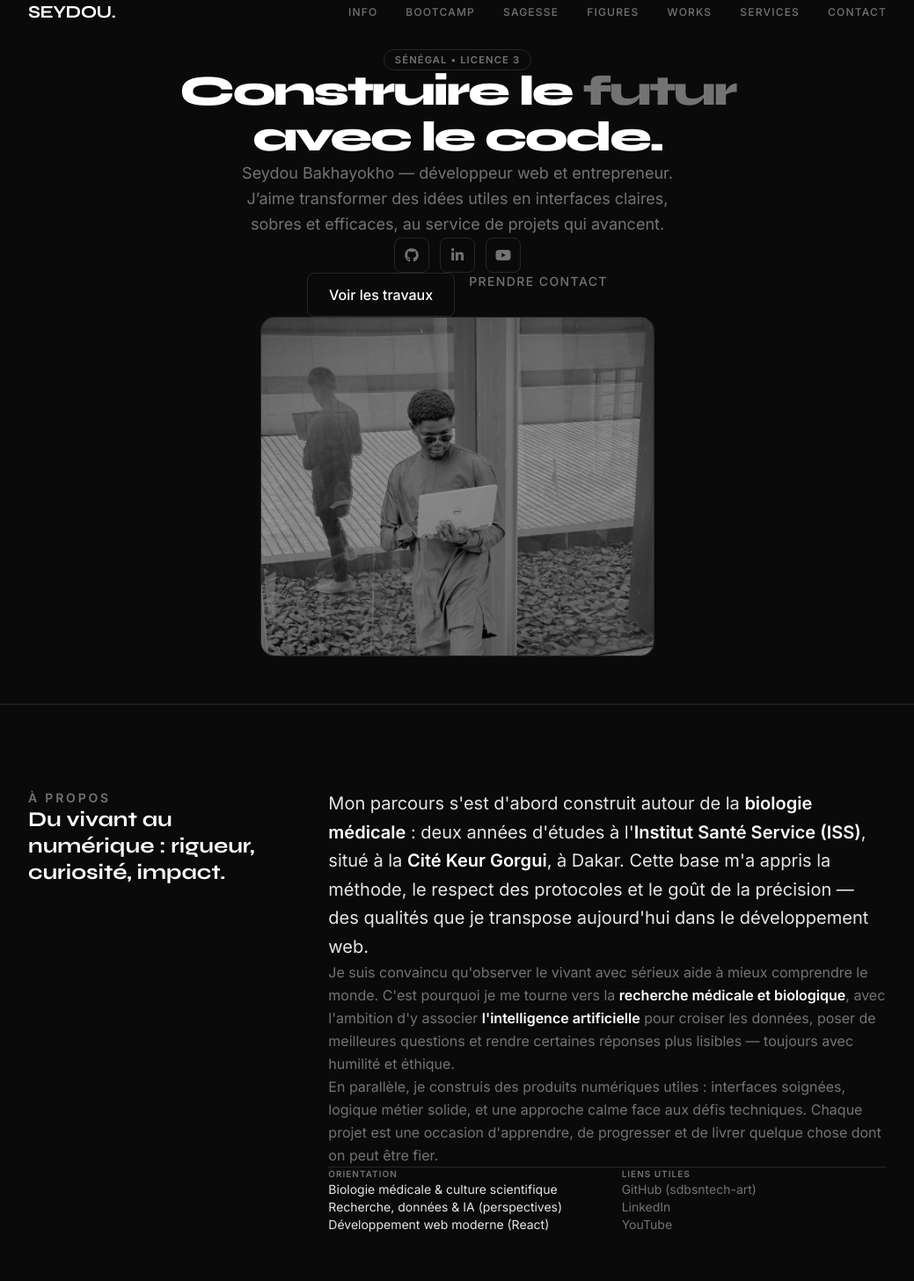
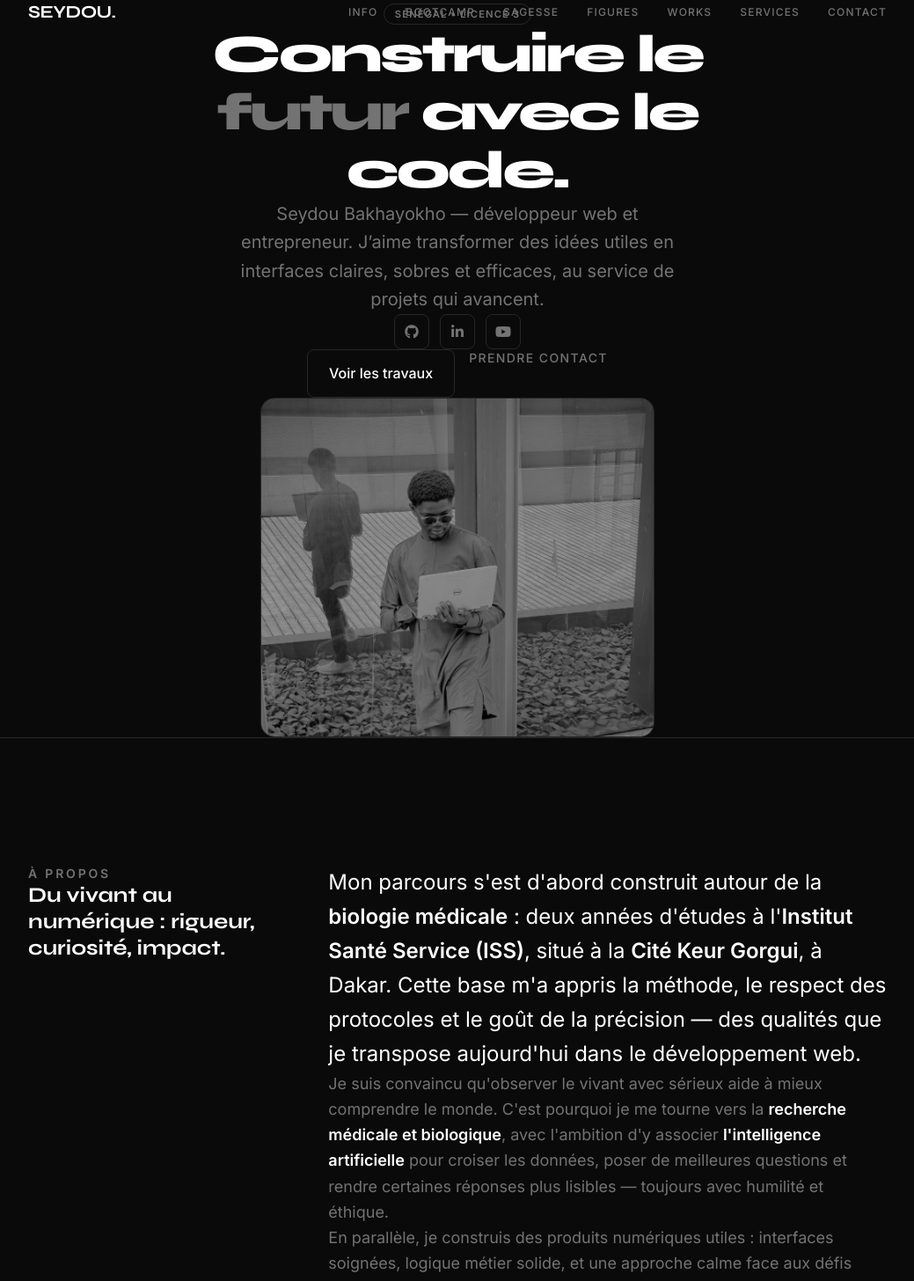
Before and after one commit to sdbsntech-art/SDOUBAKHAYOKHO, a React (Vite) app: page / in a window 1280 px wide. Shown: the top 1456 px of the page at 88% size, without its empty margins (120-1159 px from the left). Built offline with nearby package versions, Linux system fonts and the light colour scheme; the HTML template or start-up script is replaced by a standard one.

Commit message:
Design: Improve readability, increase font sizes and section spacing

```diff
--- a/src/components/About.jsx
+++ b/src/components/About.jsx
@@ -21,7 +21,7 @@ const About = () => {
           </div>
 
           <div className="space-y-6 md:col-span-8">
-            <p className="text-xl leading-relaxed text-text-main">
+            <p className="text-2xl leading-relaxed text-white">
               Mon parcours s&apos;est d&apos;abord construit autour de la{' '}
               <strong className="text-white">biologie médicale</strong> : deux
               années d&apos;études à l&apos;
@@ -34,7 +34,7 @@ const About = () => {
               le goût de la précision — des qualités que je transpose aujourd&apos;hui
               dans le développement web.
             </p>
-            <p className="leading-relaxed text-text-dim">
+            <p className="text-lg leading-relaxed text-text-dim">
               Je suis convaincu qu&apos;observer le vivant avec sérieux aide à mieux
               comprendre le monde. C&apos;est pourquoi je me tourne vers la{' '}
               <strong className="text-white">recherche médicale et biologique</strong>
@@ -43,7 +43,7 @@ const About = () => {
               pour croiser les données, poser de meilleures questions et rendre
               certaines réponses plus lisibles — toujours avec humilité et éthique.
             </p>
-            <p className="leading-relaxed text-text-dim">
+            <p className="text-lg leading-relaxed text-text-dim">
               En parallèle, je construis des produits numériques utiles : interfaces
               soignées, logique métier solide, et une approche calme face aux défis
               techniques. Chaque projet est une occasion d&apos;apprendre, de
--- a/src/components/Hero.jsx
+++ b/src/components/Hero.jsx
@@ -40,7 +40,7 @@ const Hero = () => {
           initial={{ opacity: 0, y: 16 }}
           animate={{ opacity: 1, y: 0 }}
           transition={{ duration: 0.7, delay: 0.1 }}
-          className="font-heading mb-6 max-w-2xl text-3xl font-extrabold leading-[1.08] tracking-tighter text-white sm:text-4xl md:text-5xl"
+          className="font-heading mb-8 max-w-2xl text-4xl font-extrabold leading-[1.1] tracking-tighter text-white sm:text-5xl md:text-6xl"
         >
           Construire le <span className="text-text-dim">futur</span> avec le code.
         </motion.h1>
@@ -49,7 +49,7 @@ const Hero = () => {
           initial={{ opacity: 0 }}
           animate={{ opacity: 1 }}
           transition={{ duration: 0.8, delay: 0.2 }}
-          className="mb-8 max-w-lg text-base leading-relaxed text-text-dim md:text-lg"
+          className="mb-12 max-w-lg text-lg leading-relaxed text-text-dim md:text-xl"
         >
           Seydou Bakhayokho — développeur web et entrepreneur. J’aime transformer
           des idées utiles en interfaces claires, sobres et efficaces, au service
--- a/src/index.css
+++ b/src/index.css
@@ -31,7 +31,7 @@ body {
   font-family: var(--font-sans);
   background-color: var(--color-bg-base);
   color: var(--color-text-main);
-  line-height: 1.5;
+  line-height: 1.8;
   -webkit-font-smoothing: antialiased;
   overflow-x: hidden;
 }
@@ -51,7 +51,7 @@ body {
 }
 
 .section {
-  padding: clamp(3.5rem, 9vw, 6rem) 0;
+  padding: clamp(5rem, 12vw, 9rem) 0;
 }
 
 /* Minimalist Utilities */
```
